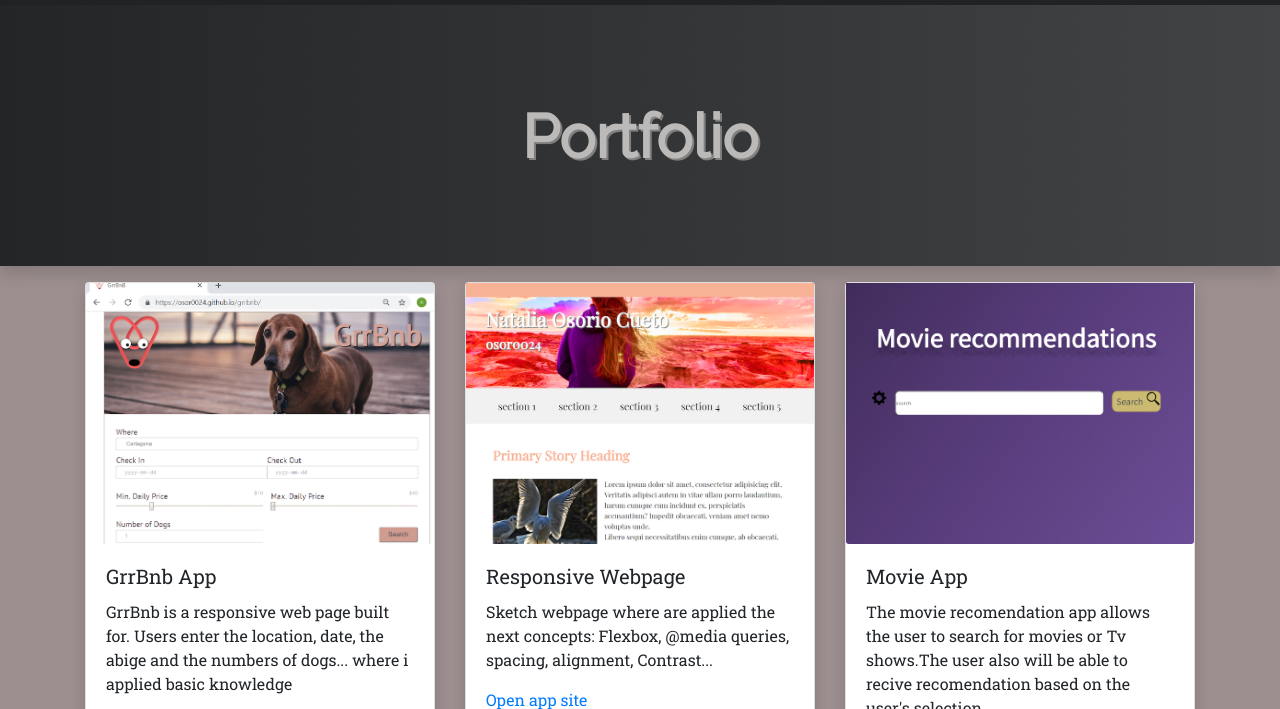
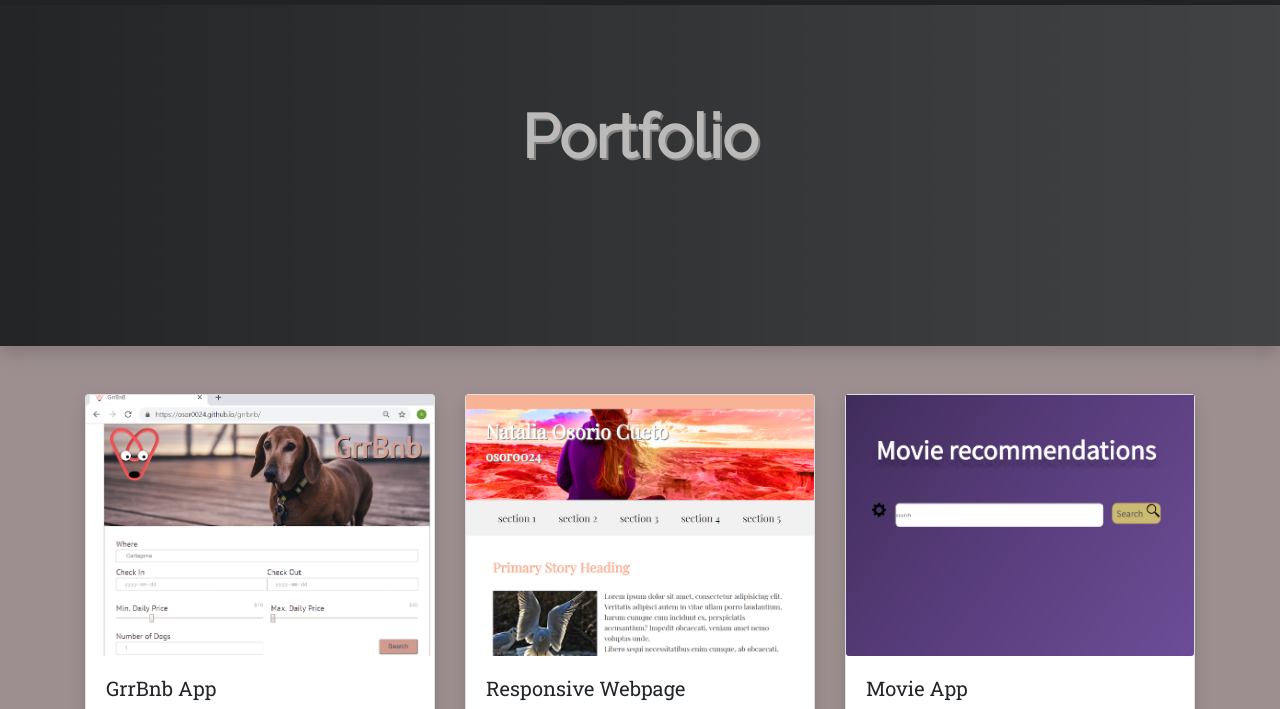
Before and after one commit to osor0024/bootstrap, a plain HTML site: page index2.html in a window 1280 px wide. Shown: the part 54-763 px from the top of the page. Drawn offline with nearby package versions, Linux system fonts and the light colour scheme.

Commit message:
vh change

```diff
--- a/css/main.css
+++ b/css/main.css
@@ -56,11 +56,10 @@ header h2 {
 .dos {
     /*    https://www.pexels.com/photo/selective-focus-photography-crystals-stones-753416/*/
     background-image: url("../img/Midnight%20City.jpg");
-    background-blend-mode: saturation;
     background-size: cover;
     background-repeat: no-repeat;
     background-position: center;
-    min-height: 40vh;
+    min-height: 50vh;
 }
 
 .tres {
@@ -69,7 +68,7 @@ header h2 {
     background-size: cover;
     background-repeat: no-repeat;
     background-position: center;
-    min-height: 40vh;
+    min-height: 50vh;
 }
 
 .navbar {
@@ -85,11 +84,6 @@ header h2 {
 h1 {
     margin: 0;
 }
-/*
-.fti{
-    max-width: 58rem;
-}
-*/
 footer i {
     font-size: 2rem;
 }
@@ -116,7 +110,6 @@ footer i {
     left: -200rem;
     right: -200rem;
     bottom: 0rem;
-
     background-color: #9d8f8f;
 
 }
--- a/index2.html
+++ b/index2.html
@@ -12,7 +12,7 @@
 </head>
 
 <body>
-<header class="mainbar dos shadow">
+<header class="mainbar dos shadow mb-5">
         <nav class="navbar navbar-expand-sm navbar-dark">
               <a class="navbar-brand" href="index.html">
                 <span class="try">
```
Also changed, not shown: index.html (+1 -3 lines).
